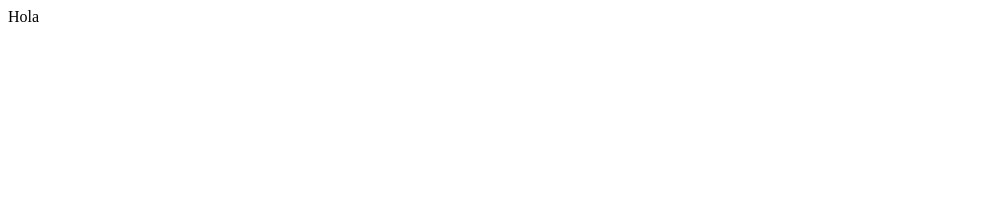
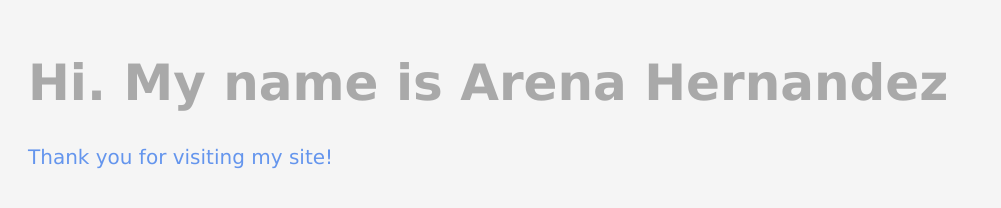
Before and after one commit to ArenaHernandez/arenahernandez.github.io, a plain HTML site: page index.html in a window 1280 px wide. Shown: the whole page, without its empty margins (0-1001 px from the left). Drawn offline with Linux system fonts and the light colour scheme.

Commit message:
Adding new files

```diff
--- a/index.html
+++ b/index.html
@@ -1 +1,14 @@
-Hola
+<!DOCTYPE html>
+<html lang="en">
+<head>
+  <meta charset="UTF-8">
+  <meta http-equiv="X-UA-Compatible" content="IE=edge">
+  <meta name="viewport" content="width=device-width, initial-scale=1.0">
+  <title>Arena Hernandez</title>
+  <link rel="stylesheet" href="main.css">
+</head>
+<body>
+  <h1>Hi. My name is Arena Hernandez</h1>
+  <p>Thank you for visiting my site!</p>
+</body>
+</html>
--- /dev/null
+++ b/main.css
@@ -0,0 +1,21 @@
+html{
+   margin: 20px;
+   background-color: whitesmoke;
+
+}
+
+body{
+
+    font-family:Verdana, Geneva, Tahoma, sans-serif;
+    font-weight: 300;
+    color: darkgrey;
+}
+
+h1{
+  font-size: 50px;
+}
+
+p{
+  font-size: 20px;
+  color:cornflowerblue;;
+}
```
